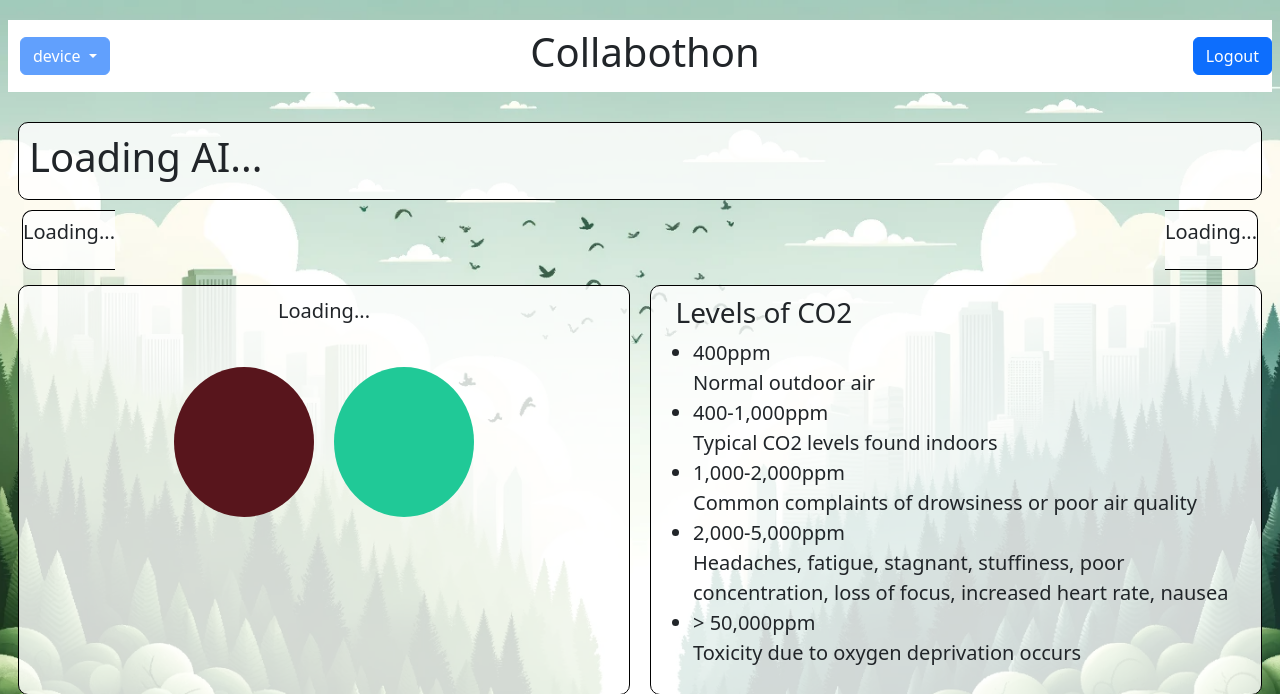
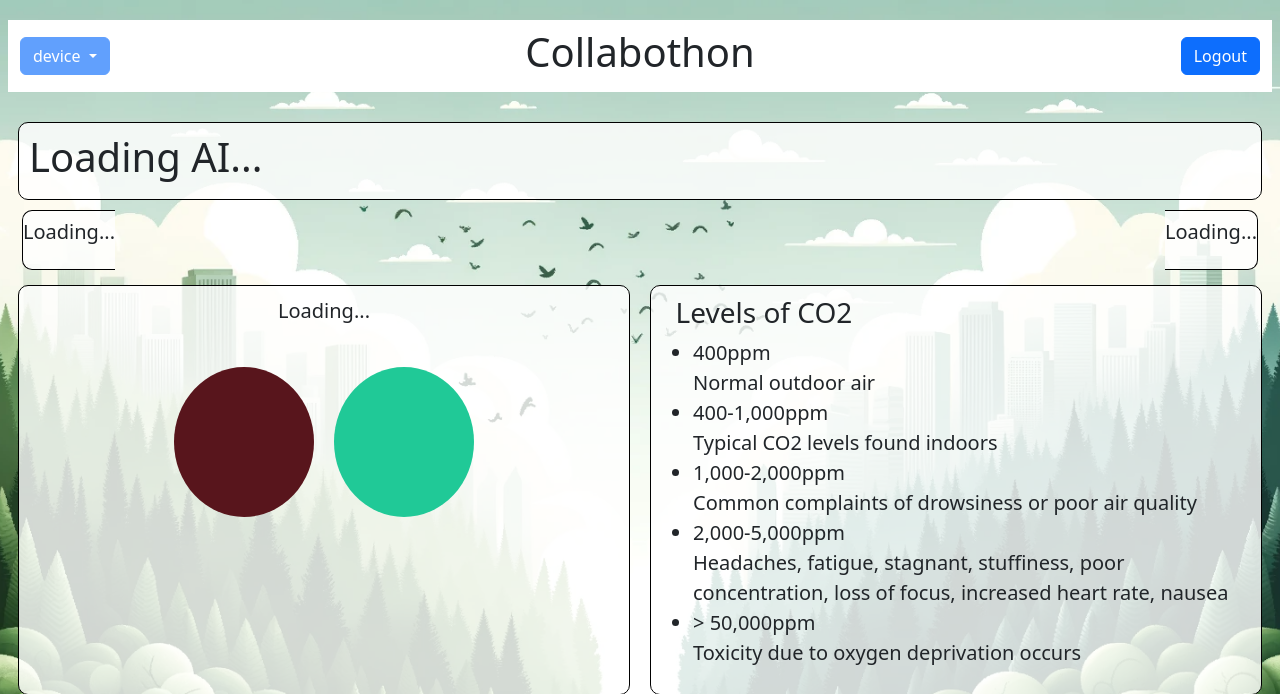
Before and after one commit to mociok/infotech-team, a Django app: page / in a window 1280 px wide. Shown: the top 694 px of the page. Run offline with Django 4.2, Linux system fonts and the light colour scheme; the visitor is signed in with stand-in values (Sample User, id 1); data that the repository does not hold is empty; some libraries are stand-ins or nearby versions.

Commit message:
podsunięty do środka log-out moze grozić rozwaleniem strony

```diff
--- a/static/assets/bootstrap/css/main_style.css
+++ b/static/assets/bootstrap/css/main_style.css
@@ -130,7 +130,7 @@ img{
     background-color: white;
 }
 
-.prawo-col {
-    margin-left: -10px;
-    padding-right: 0;
-}
+/*.prawo-col {*/
+/*    margin-left: -10px;*/
+/*    padding-right: 0;*/
+/*}*/
```
